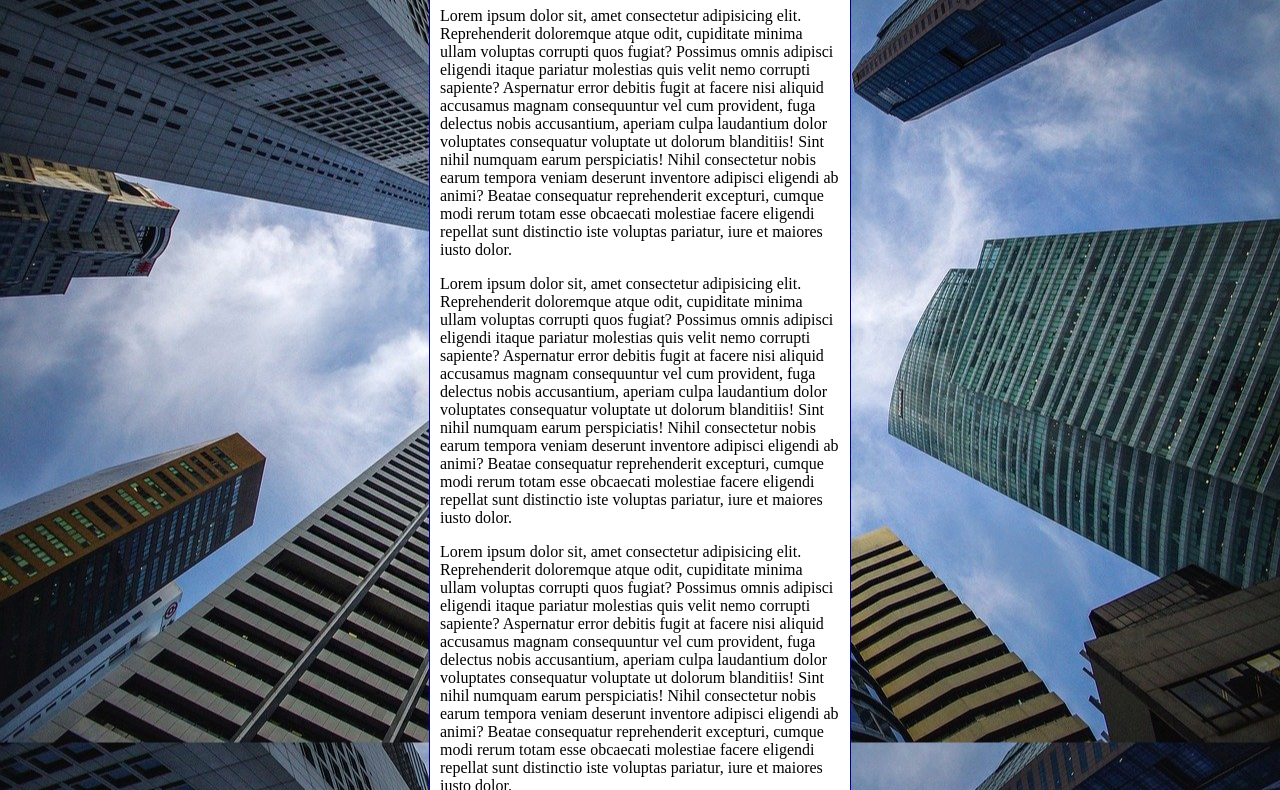
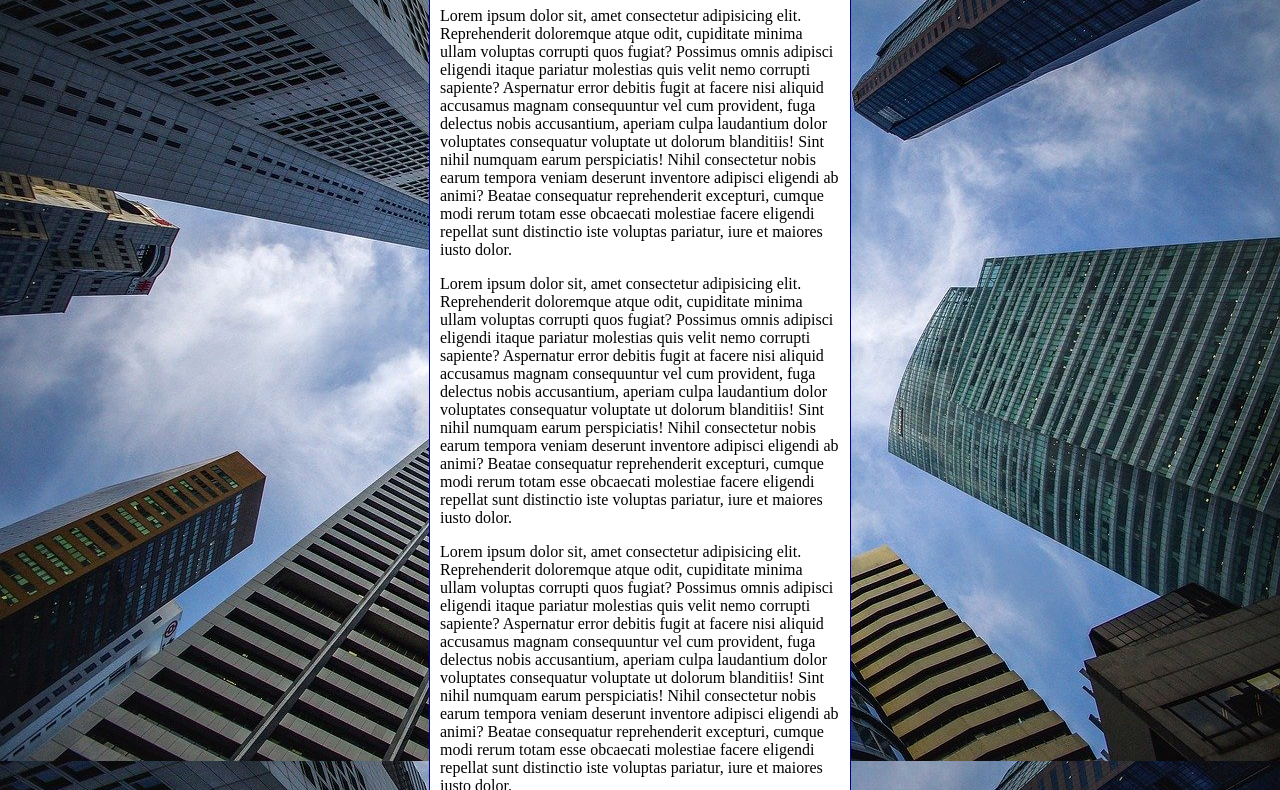
Before and after one commit to Henrytos/html-css, a plain HTML site: page MOD3/fundo006.html in a window 1280 px wide. Shown: the part 92-882 px from the top of the page. Drawn offline with Linux system fonts and the light colour scheme.

Commit message:
Update fundo006.html

```diff
--- a/MOD3/fundo006.html
+++ b/MOD3/fundo006.html
@@ -14,14 +14,20 @@
         /*Imagem de fundo*/
         background-position: center center;
         /*Posição da imagem*/
-        background-repeat: repeat-y;
+        background-repeat: no-repeat;
         /*Repetição da imagen/eixo x e y*/
         background-size:cover ;
         /*tamanho da imagem de fundo em px ou % e cover e contain*/
+        background-attachment: fixed;
+        /*fixa a imagem*/
+        /*Shorthand - bacgroud
+        color > image > positio > repeat [size] >attachment
+        */
+        background: black url(imagens/wallpaper002.jpg) center center no-repeat cover fixed;
     }
     main{
         background-color: white;
-        width: 400px;
+        max-width: 400px;
         padding: 10px;
         margin: auto;
         border: 1px solid darkblue;
```
